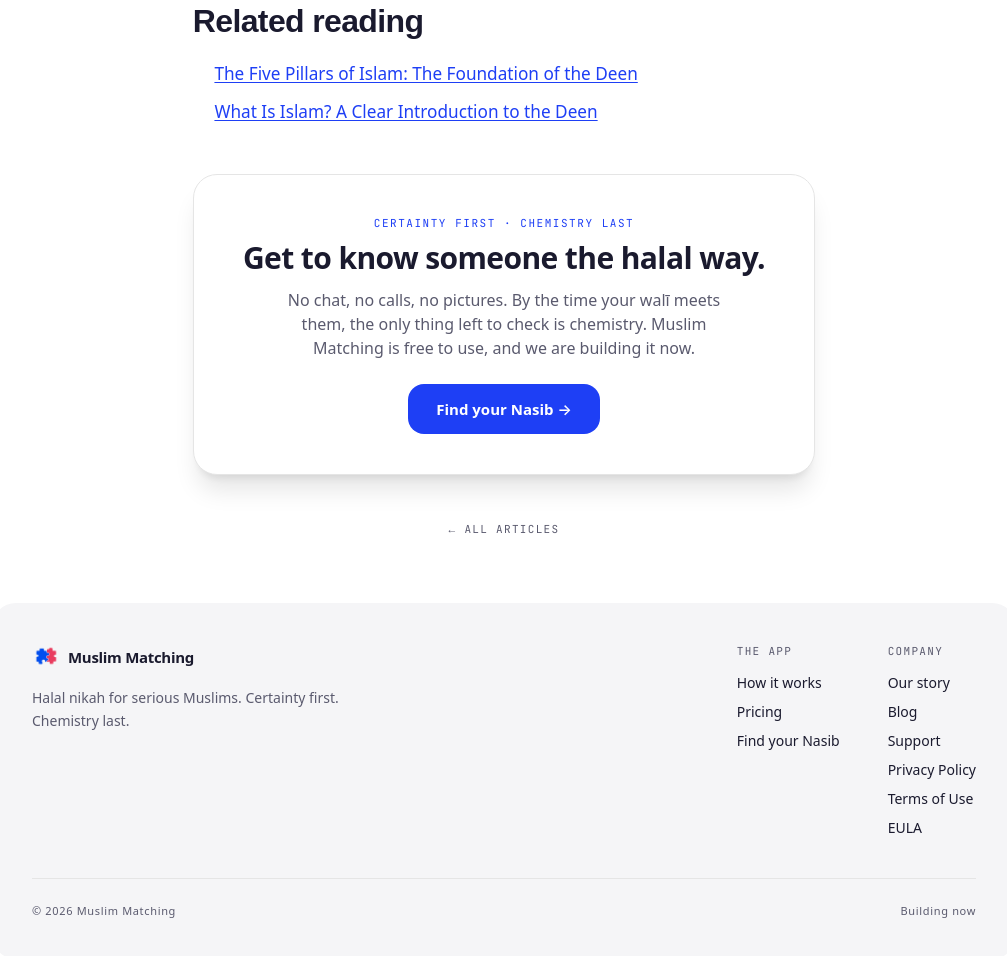
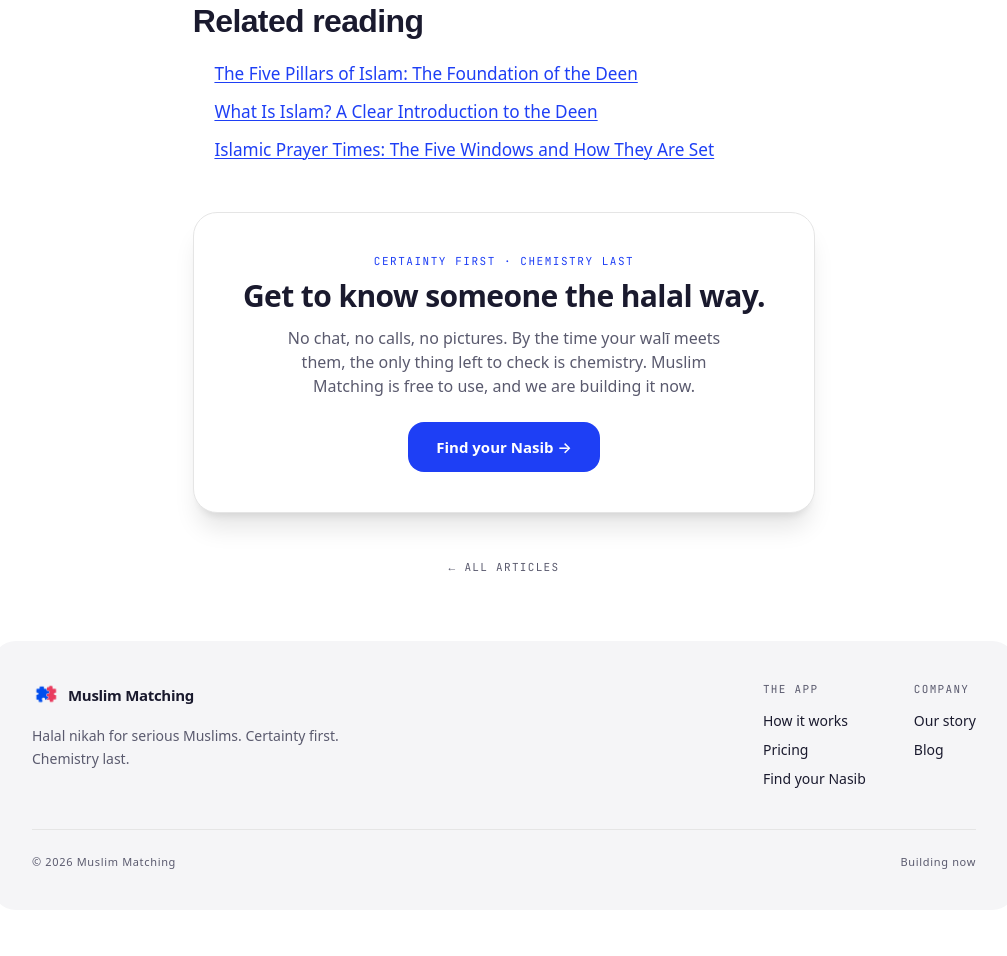
Before and after one commit to erikmayergit/muslim-matching-site, a plain HTML site: page blog/5-pillars-of-islam/index.html in a window 1280 px wide. Shown: the part 7195-8151 px from the top of the page, without its empty margins (136-1143 px from the left). Drawn offline with nearby package versions, Linux system fonts and the light colour scheme; a web font is replaced by a local one.

Commit message:
Add related link in 5-pillars-of-islam → islamic-prayer-times

```diff
--- a/blog/5-pillars-of-islam/index.html
+++ b/blog/5-pillars-of-islam/index.html
@@ -160,7 +160,8 @@
 <h2>Related reading</h2>
 <ul>
 <li><a href="/blog/5-pillars-in-islam/">The Five Pillars of Islam: The Foundation of the Deen</a></li>
-<li><a href="/blog/what-is-islam/">What Is Islam? A Clear Introduction to the Deen</a><!-- related:end --></li>
+<li><a href="/blog/what-is-islam/">What Is Islam? A Clear Introduction to the Deen</a></li>
+<li><a href="/blog/islamic-prayer-times/">Islamic Prayer Times: The Five Windows and How They Are Set</a><!-- related:end --></li>
 </ul>
 
     </div>
@@ -202,10 +203,6 @@
           <div class="flex flex-col gap-2 text-[14px]">
             <a href="/" class="hover:opacity-70" style="color:#1A1A2E">Our story</a>
             <a href="/blog/" class="hover:opacity-70" style="color:#1A1A2E">Blog</a>
-            <a href="/support" class="hover:opacity-70" style="color:#1A1A2E">Support</a>
-            <a href="/privacy" class="hover:opacity-70" style="color:#1A1A2E">Privacy Policy</a>
-            <a href="/terms" class="hover:opacity-70" style="color:#1A1A2E">Terms of Use</a>
-            <a href="/eula" class="hover:opacity-70" style="color:#1A1A2E">EULA</a>
           </div>
         </div>
       </div>
```
